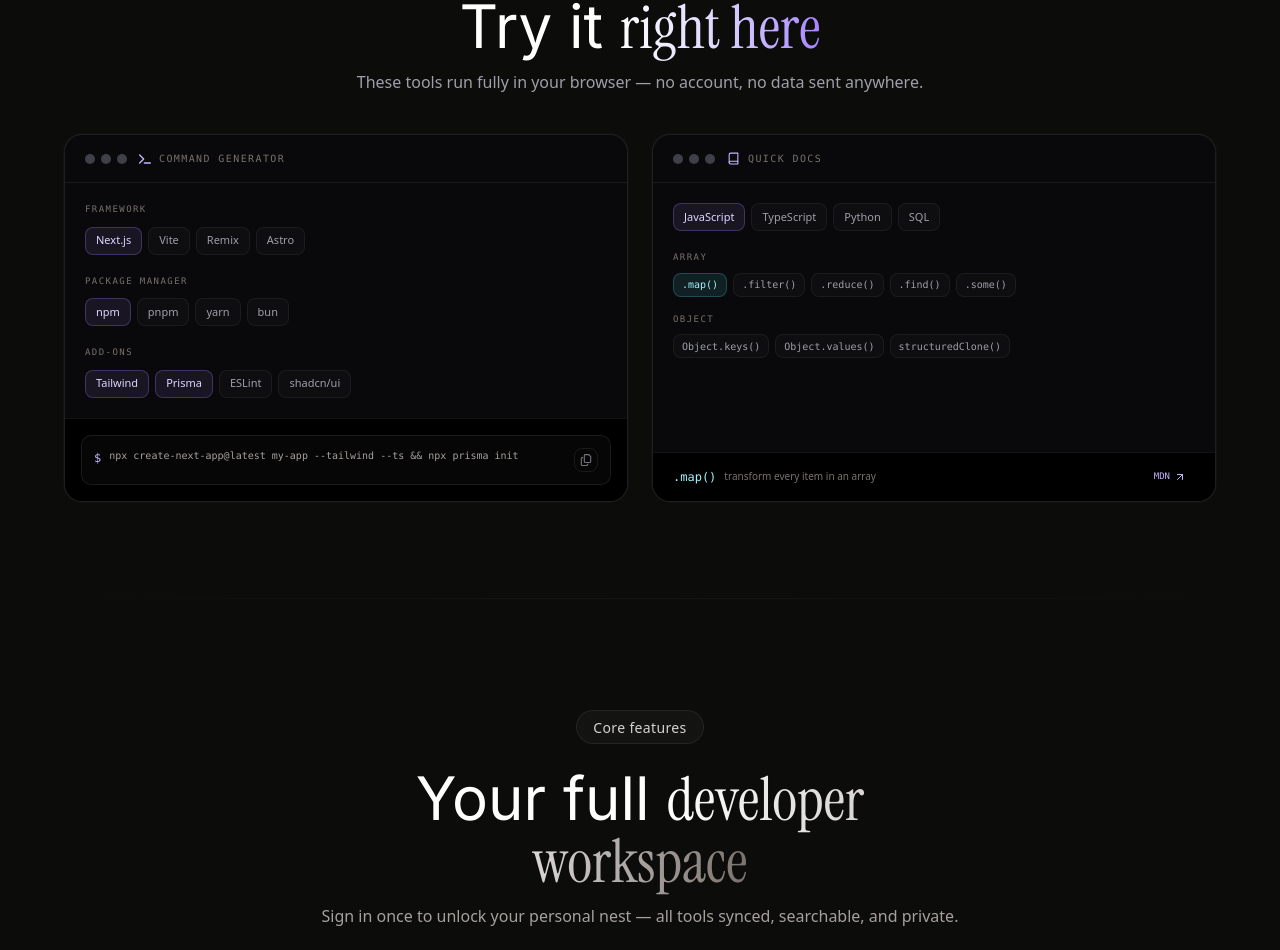
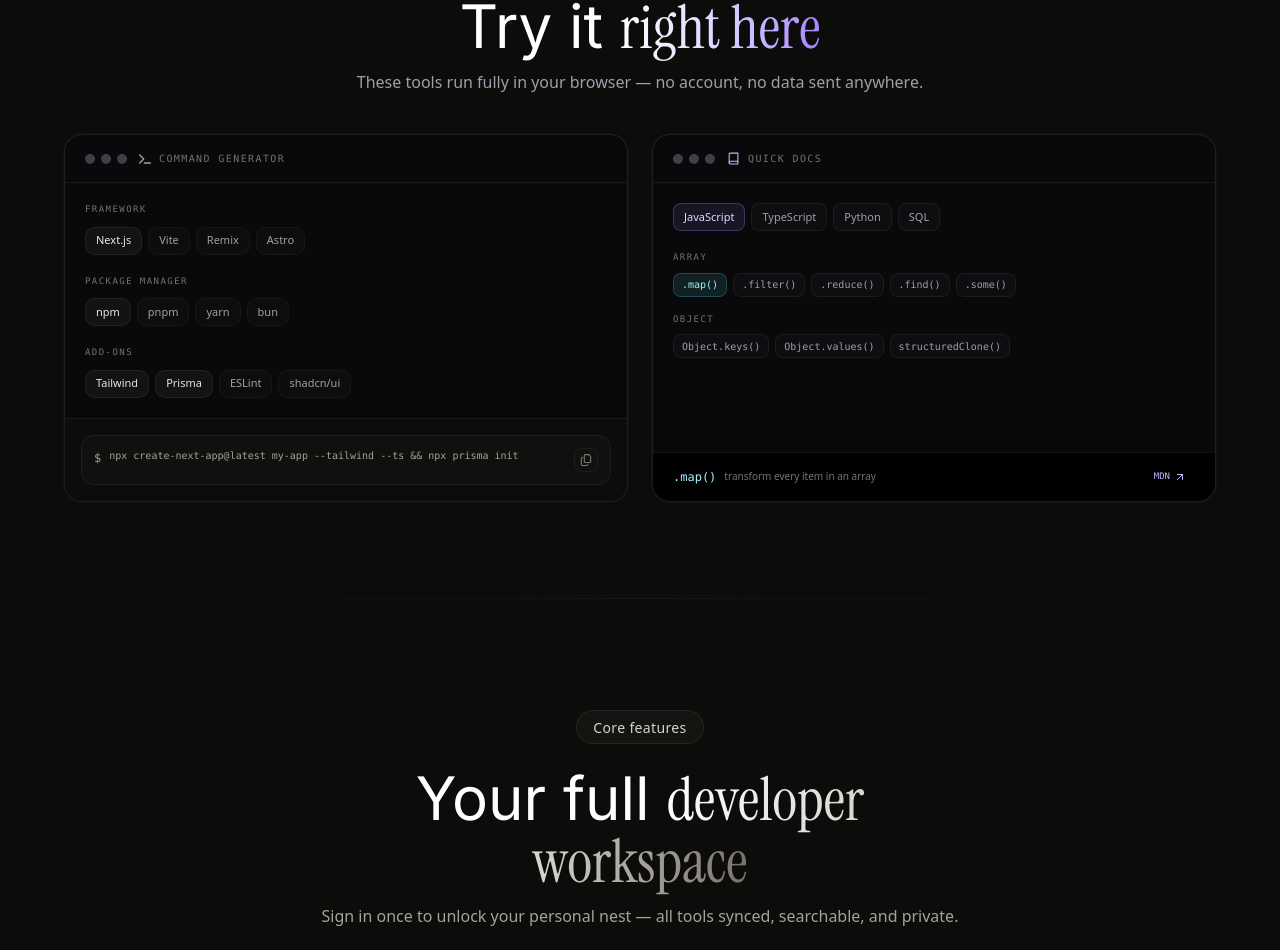
Before and after one commit to codezenashish/ryuk, a Next.js app: page / in a window 1280 px wide. Shown: the part 958-1908 px from the top of the page. Built offline with nearby package versions, Linux system fonts and the light colour scheme.

Commit message:
refactor: update UI theme to stone-based color palette and refine design components

```diff
--- a/src/components/landing/no-signup/command-generator-mockup.tsx
+++ b/src/components/landing/no-signup/command-generator-mockup.tsx
@@ -13,7 +13,7 @@ export default function CommandGeneratorMockup() {
     <MockupWindow
       id="quick-craft"
       title="command generator"
-      icon={<FaTerminal className="shrink-0 text-violet-300" size={12} />}
+      icon={<FaTerminal className="shrink-0 text-stone-400" size={12} />}
     >
       <div className="flex-1 space-y-5 p-4 sm:p-5">
         {Object.entries(options).map(([label, items]) => (
@@ -32,10 +32,10 @@ export default function CommandGeneratorMockup() {
                   <Button
                     variant="ghost"
                     size="sm"
-                    className={`rounded-md border px-2.5 py-1.5 text-[11px] transition-colors ${
+                    className={`rounded-lg border px-2.5 py-1.5 text-[11px] transition-all duration-200 ${
                       selected
-                        ? "border-violet-400/35 bg-violet-400/10 text-violet-200"
-                        : "border-white/8 bg-white/2.5 text-zinc-400 hover:border-violet-400/30 hover:text-zinc-100"
+                        ? "border-stone-500/25 bg-stone-500/10 text-stone-200"
+                        : "border-white/6 bg-white/2 text-stone-400 hover:border-stone-500/25 hover:text-stone-200"
                     }`}
                     key={item}
                     type="button"
@@ -49,9 +49,9 @@ export default function CommandGeneratorMockup() {
         ))}
       </div>
 
-      <div className="border-t border-white/[0.07] bg-black p-3 sm:p-4">
-        <div className="flex items-start gap-2 rounded-lg border border-white/8 bg-white/2.5 p-3">
-          <span className="pt-0.5 font-mono text-xs text-violet-300">$</span>
+      <div className="border-t border-white/6 bg-[#0c0c0b] p-3 sm:p-4">
+        <div className="flex items-start gap-2 rounded-xl border border-white/6 bg-white/2 p-3">
+          <span className="pt-0.5 font-mono text-xs text-stone-400">$</span>
           <code className="min-w-0 flex-1 font-mono text-[10px] leading-relaxed wrap-break-words text-stone-400">
             npx create-next-app@latest my-app --tailwind --ts && npx prisma init
           </code>
@@ -59,7 +59,7 @@ export default function CommandGeneratorMockup() {
             variant="ghost"
             size="icon-xs"
             aria-label="Copy command"
-            className="flex shrink-0 items-center justify-center rounded-md border border-white/8 p-1.5 text-zinc-500 transition-colors hover:border-violet-400/30 hover:text-zinc-200"
+            className="flex shrink-0 items-center justify-center rounded-md border border-white/6 p-1.5 text-stone-500 transition-all duration-200 hover:border-stone-500/25 hover:text-stone-300"
             type="button"
           >
             <FaRegCopy size={11} />
```
